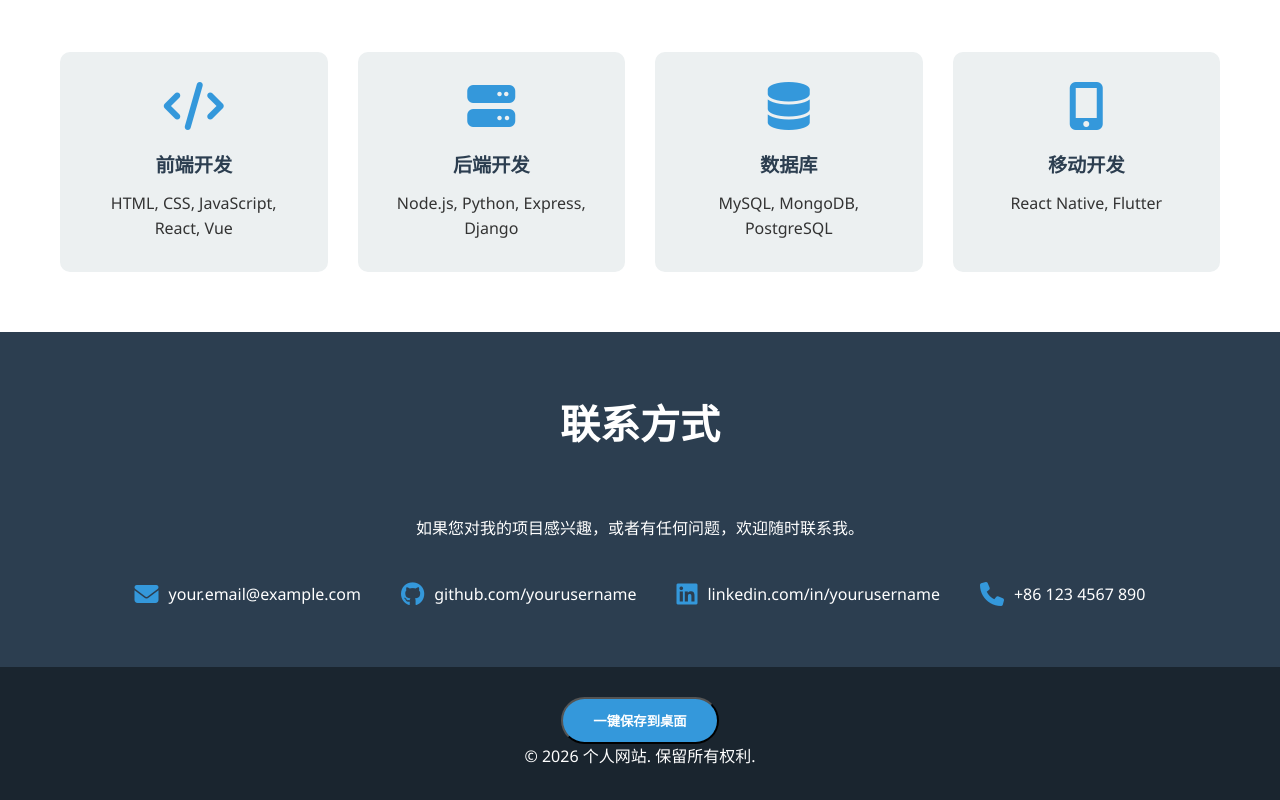
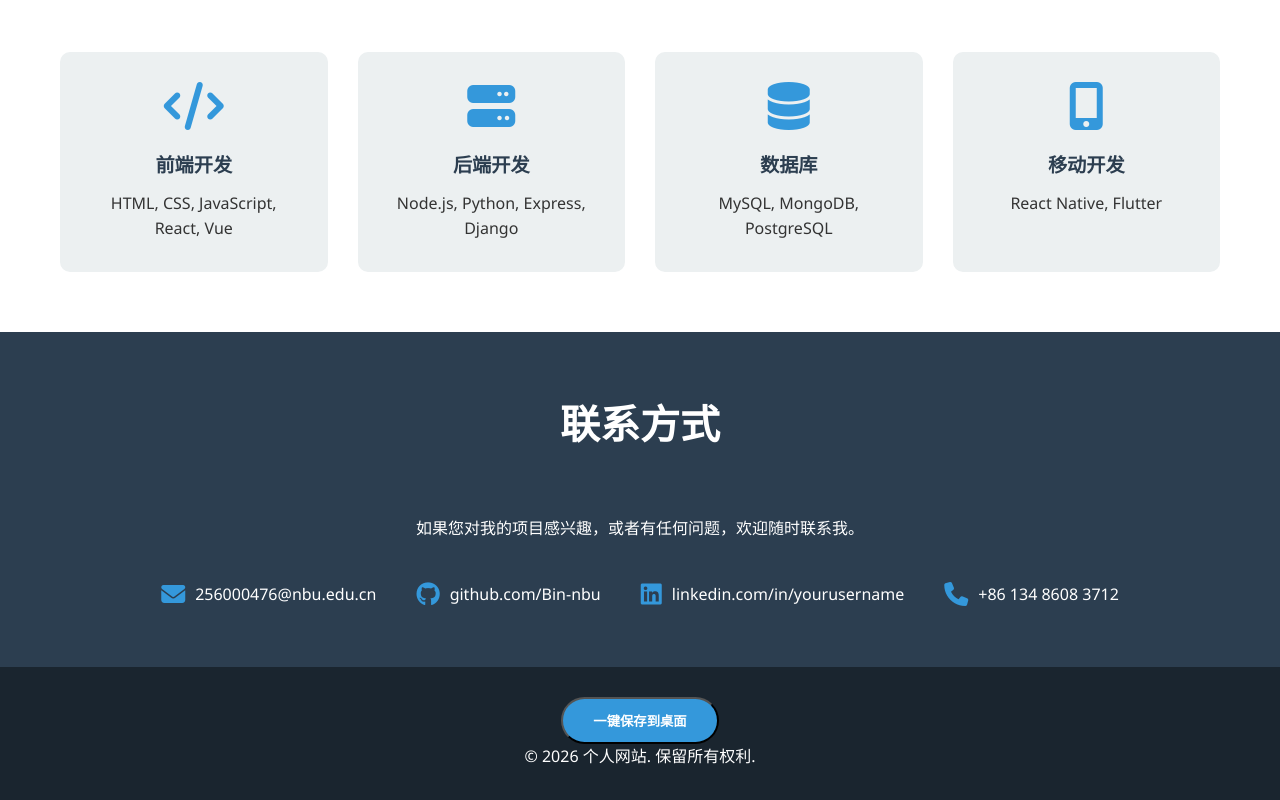
Before and after one commit to Bin-nbu/Bin-nbu.github.io, a plain HTML site: page index.html in a window 1280 px wide. Shown: the part 2065-2865 px from the top of the page. Drawn offline with Linux system fonts and the light colour scheme.

Commit message:
Update index.html

```diff
--- a/index.html
+++ b/index.html
@@ -386,11 +386,11 @@
             <div class="contact-info">
                 <div class="contact-item">
                     <i class="fas fa-envelope"></i>
-                    <a href="mailto:256000476@nbu.edu.cn">your.email@example.com</a>
+                    <a href="mailto:your.email@example.com">256000476@nbu.edu.cn</a>
                 </div>
                 <div class="contact-item">
                     <i class="fab fa-github"></i>
-                    <a href="https://github.com/Bin-nbu" target="_blank">github.com/yourusername</a>
+                    <a href="https://github.com/yourusername" target="_blank">github.com/Bin-nbu</a>
                 </div>
                 <div class="contact-item">
                     <i class="fab fa-linkedin"></i>
@@ -398,7 +398,7 @@
                 </div>
                 <div class="contact-item">
                     <i class="fas fa-phone"></i>
-                    <a href="tel:+8613486083712">+86 123 4567 890</a>
+                    <a href="tel:+861234567890">+86 134 8608 3712</a>
                 </div>
             </div>
         </div>
```
